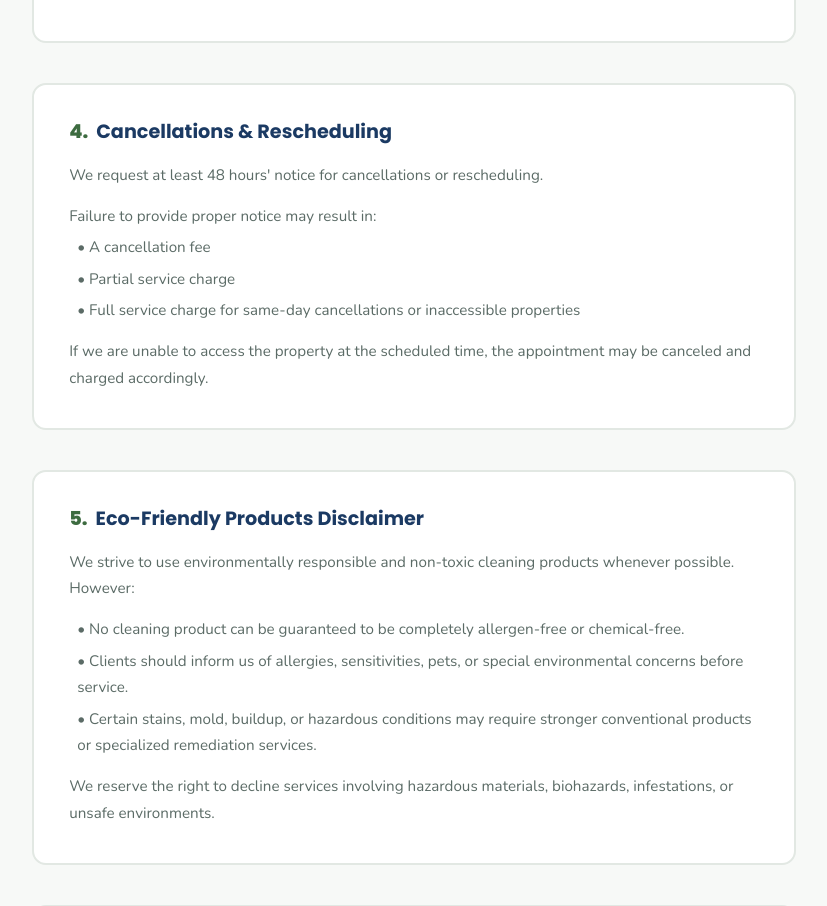
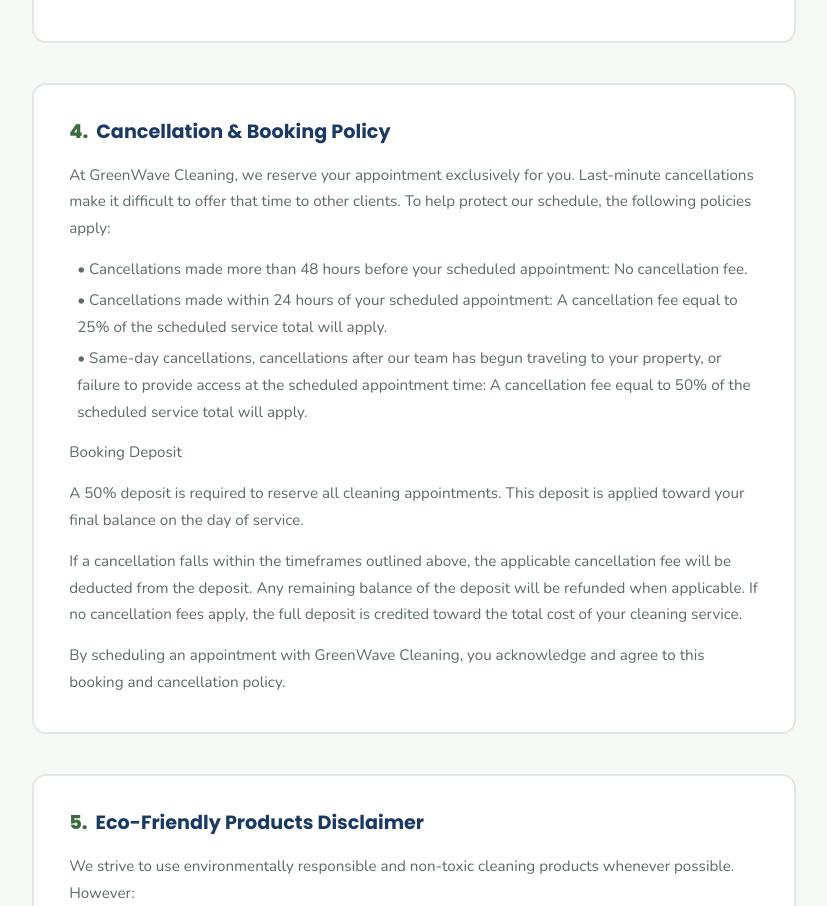
Before and after one commit to levimcdougal/Green-Wave-Cleaning, a React (Vite) app: page /terms in a window 1280 px wide. Shown: the part 1865-2771 px from the top of the page, without its empty margins (226-1053 px from the left). Built offline with nearby package versions, Linux system fonts and the light colour scheme.

Commit message:
describe what you changed

```diff
--- a/src/pages/BookNow.jsx
+++ b/src/pages/BookNow.jsx
@@ -41,6 +41,10 @@
   {
     q: 'What payment methods do you accept?',
     a: 'We accept credit/debit cards, electronic payments, and cash. We do not accept personal checks.',
+  },
+  {
+    q: 'Do you require a deposit, and what is your cancellation policy?',
+    a: 'A 50% deposit is required to reserve every appointment, which is applied toward your final balance on the day of service. Cancellations made more than 48 hours before your appointment incur no fee. Cancellations within 24 hours are charged 25% of the service total, and same-day cancellations — or cancellations after we\'ve begun traveling to your property, or if we can\'t access the property at the scheduled time — are charged 50% of the service total. Any applicable fee is deducted from your deposit; the rest is refunded or credited. See our Terms of Service for full details.',
   },
 ]
 
--- a/src/pages/Terms.jsx
+++ b/src/pages/Terms.jsx
@@ -14,8 +14,8 @@
     content: `Prices are based on factors including:\n• Property size\n• Service type\n• Condition of the property\n• Frequency of service\n• Additional requested tasks\n\nPayment is due upon completion of services unless otherwise agreed in writing.\n\nWe may accept credit/debit cards, electronic payments, and cash. We do not accept personal checks.\n\nLate payments may incur additional fees. Returned payments or chargebacks may result in suspension of future services.`,
   },
   {
-    n: '4', title: 'Cancellations & Rescheduling',
-    content: `We request at least 48 hours' notice for cancellations or rescheduling.\n\nFailure to provide proper notice may result in:\n• A cancellation fee\n• Partial service charge\n• Full service charge for same-day cancellations or inaccessible properties\n\nIf we are unable to access the property at the scheduled time, the appointment may be canceled and charged accordingly.`,
+    n: '4', title: 'Cancellation & Booking Policy',
+    content: `At GreenWave Cleaning, we reserve your appointment exclusively for you. Last-minute cancellations make it difficult to offer that time to other clients. To help protect our schedule, the following policies apply:\n\n• Cancellations made more than 48 hours before your scheduled appointment: No cancellation fee.\n• Cancellations made within 24 hours of your scheduled appointment: A cancellation fee equal to 25% of the scheduled service total will apply.\n• Same-day cancellations, cancellations after our team has begun traveling to your property, or failure to provide access at the scheduled appointment time: A cancellation fee equal to 50% of the scheduled service total will apply.\n\nBooking Deposit\n\nA 50% deposit is required to reserve all cleaning appointments. This deposit is applied toward your final balance on the day of service.\n\nIf a cancellation falls within the timeframes outlined above, the applicable cancellation fee will be deducted from the deposit. Any remaining balance of the deposit will be refunded when applicable. If no cancellation fees apply, the full deposit is credited toward the total cost of your cleaning service.\n\nBy scheduling an appointment with GreenWave Cleaning, you acknowledge and agree to this booking and cancellation policy.`,
   },
   {
     n: '5', title: 'Eco-Friendly Products Disclaimer',
```
